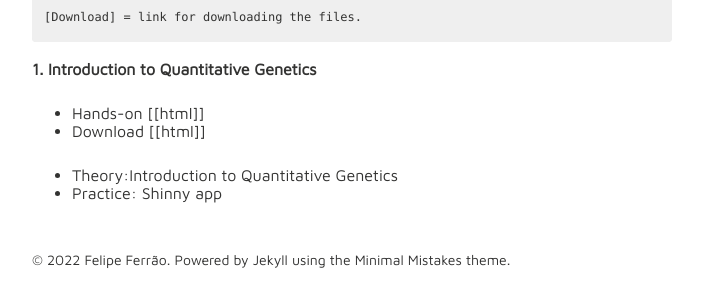
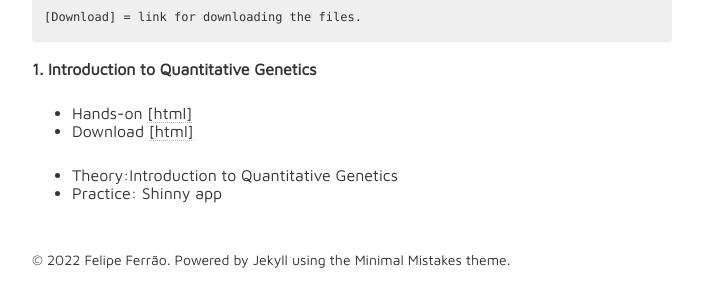
Before and after one commit to lfelipe-ferrao/lfelipe-ferrao.github.io, a Jekyll site: the page built from class/survey/index.md, in a window 1280 px wide. Shown: the part 1294-1591 px from the top of the page, without its empty margins (288-991 px from the left). Built offline with Jekyll 4.4.1, drawn with Linux system fonts in a browser that asks for light colours; nearby versions of some CDN libraries; our own code applies the rules of GitHub Pages for plain Markdown files; part of the change alters nothing that is shown.

````diff
--- a/class/survey/index.md
+++ b/class/survey/index.md
@@ -30,8 +30,8 @@ It is an attempt to organize and make available to any student the class notes u
 ```
 **1. Introduction to Quantitative Genetics**
 
-- Hands-on [[html]]
-- Download [[html]]
+- Hands-on [[html]](https://htmlpreview.github.io/?https://github.com/lfelipe-ferrao/lfelipe-ferrao.github.io/blob/master/class/survey/1.Introduction.html)
+- Download [[html]](https://minhaskamal.github.io/DownGit/#/home?url=https://github.com/lfelipe-ferrao/lfelipe-ferrao.github.io/blob/master/class/survey/1.Introduction.html)
 
 - Theory:Introduction to Quantitative Genetics
 - Practice: Shinny app
````
